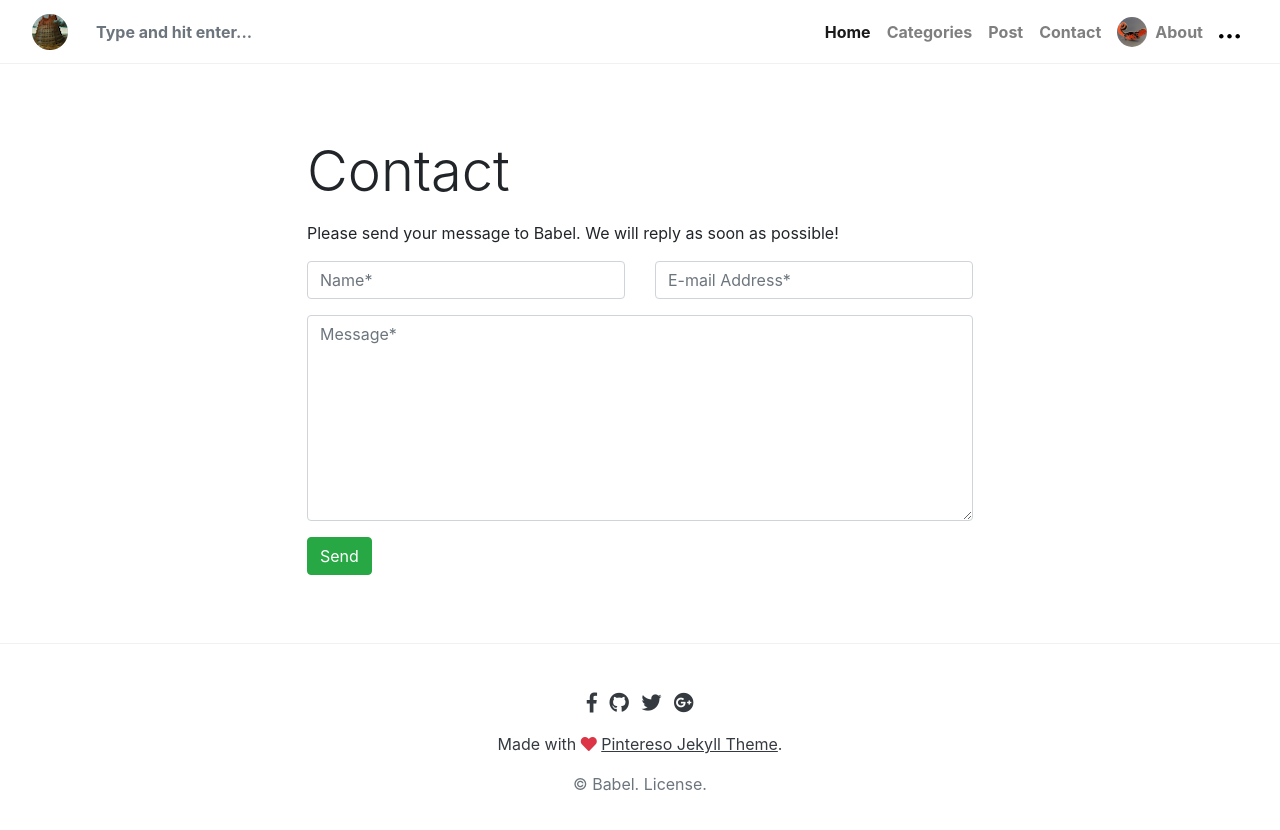
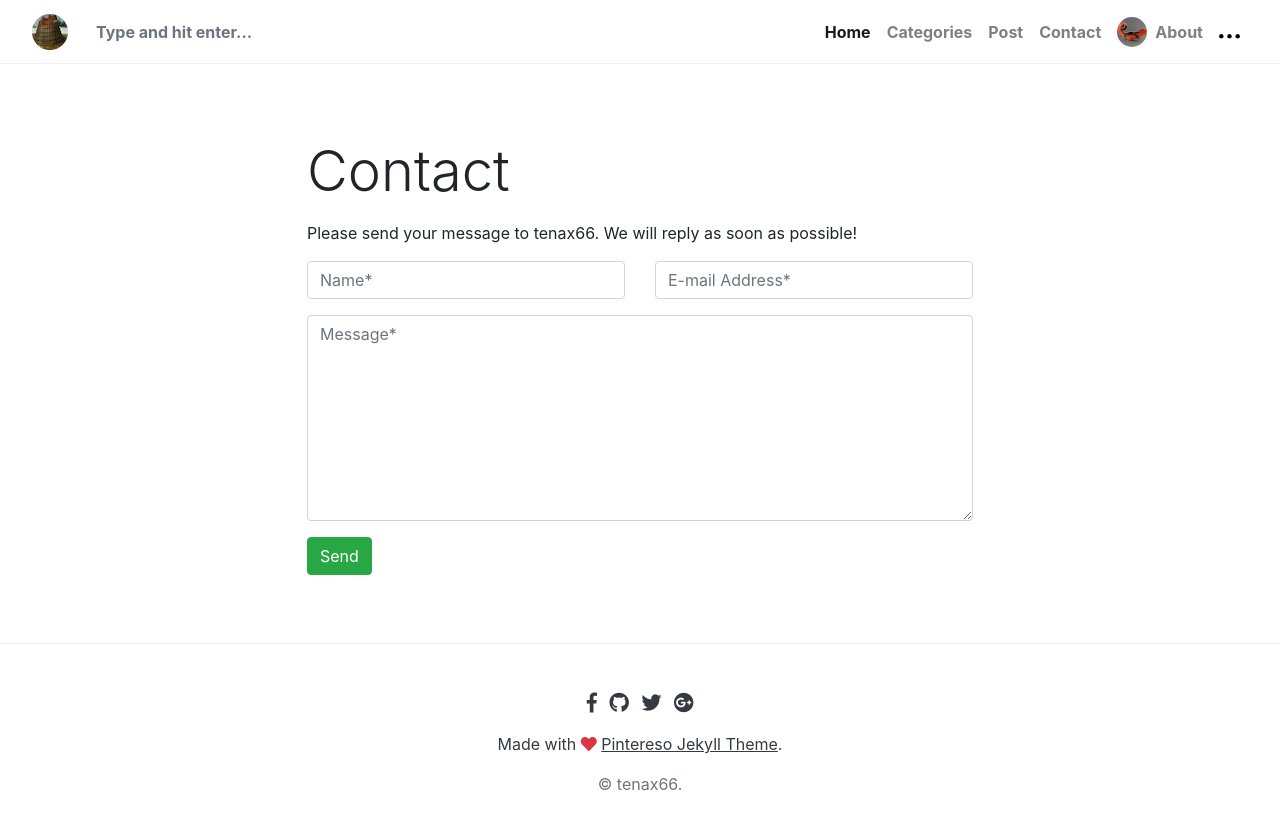
Before and after one commit to tenax66/babel, a Jekyll site: the page built from _pages/contact.md, in a window 1280 px wide. Shown: the top 830 px of the page. Built offline with Jekyll 4.4.1, drawn with Linux system fonts in a browser that asks for light colours; nearby versions of some CDN libraries; library files that are not in the unit come from our copies; comment, search, counter and statistics services are not loaded.

Commit message:
insert author's name

```diff
--- a/_config.yml
+++ b/_config.yml
@@ -1,5 +1,6 @@
 # Site
 name: 'Babel'
+author: 'tenax66'
 description: 'Books and miscellaneous'
 logo: 'assets/images/logo.png'
 favicon: 'assets/images/logo.png'
--- a/_includes/footer-copyright.html
+++ b/_includes/footer-copyright.html
@@ -17,11 +17,6 @@
 
 <p>
     <a class="text-muted" href="{{site.url}}{{site.baseurl}}/">
-        &copy;  {{site.name}}.
+        &copy;  {{site.author}}.
     </a>
-
-    <a class="text-muted" target="_blank" href="https://www.wowthemes.net/freebies-license/">
-        License.
-    </a>
-
 </p>
--- a/_pages/contact.md
+++ b/_pages/contact.md
@@ -4,7 +4,7 @@ permalink: "/contact.html"
 ---
 
 <form action="https://formspree.io/{{site.email}}" method="POST">
-<p>Please send your message to {{site.name}}. We will reply as soon as possible!</p>
+<p>Please send your message to {{site.author}}. We will reply as soon as possible!</p>
 <div class="form-group row">
 <div class="col-md-6">
 <input class="form-control" type="text" name="name" placeholder="Name*" required>
```
